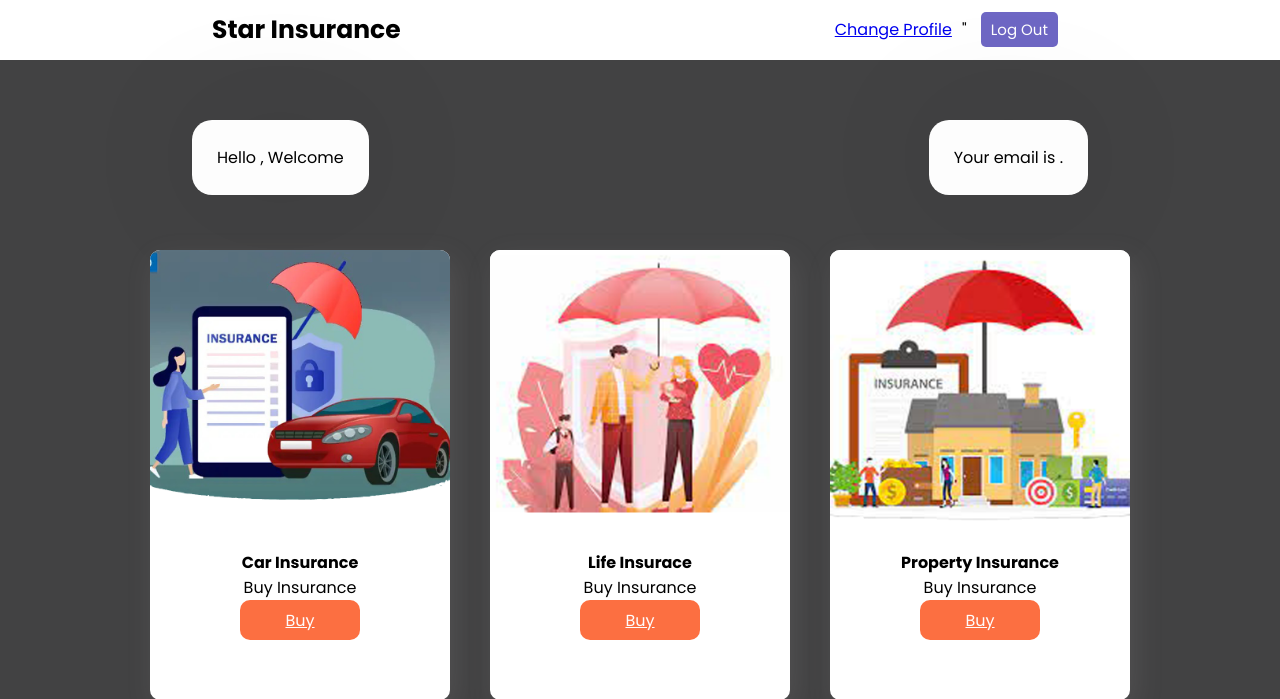
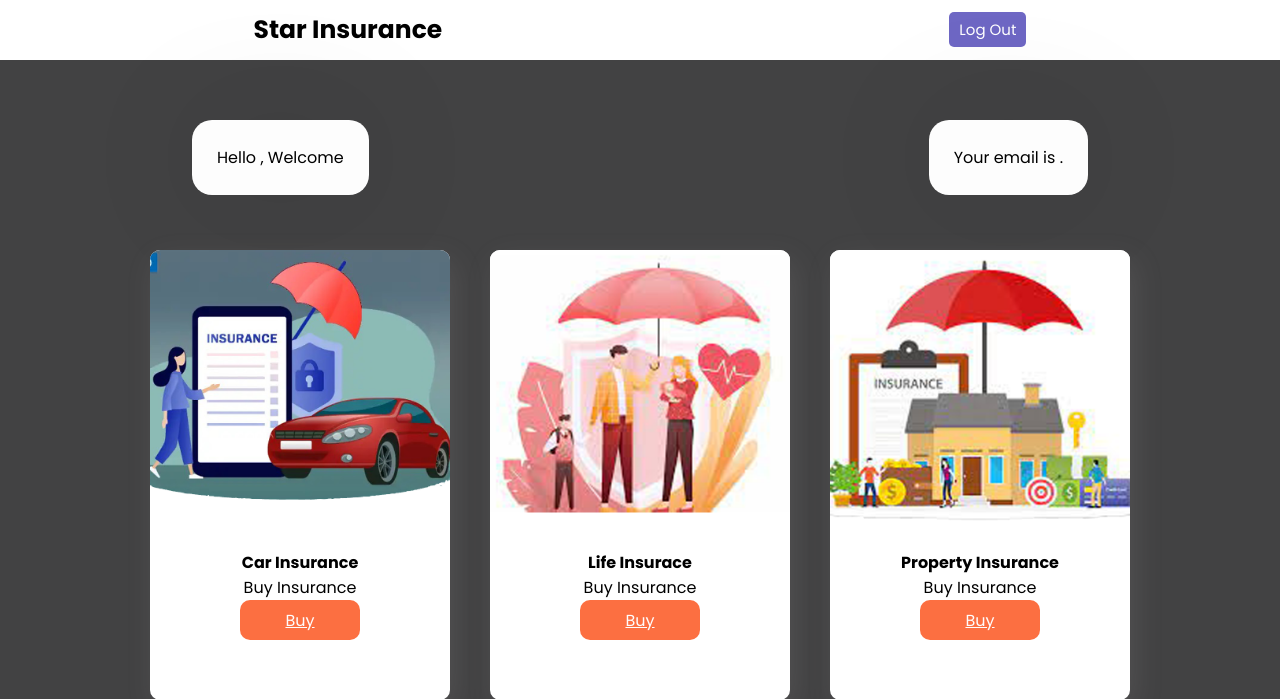
Before and after one commit to abhijitbomble/FRT-project, a PHP site: page /home.php in a window 1280 px wide. Shown: the top 699 px of the page. Run offline with PHP 8.4, Linux system fonts and the light colour scheme.

Commit message:
Update home.php

```diff
--- a/home.php
+++ b/home.php
@@ -13,9 +13,6 @@
         <div class="logo">
             <p><a href="home.php">Star Insurance</a> </p>
         </div>
-
-        <div class="right-links">
-           <a href='edit.php?Id=$res_id'>Change Profile</a>"
 
             <a href="logout.php"> <button class="btn">Log Out</button> </a>
 
```
